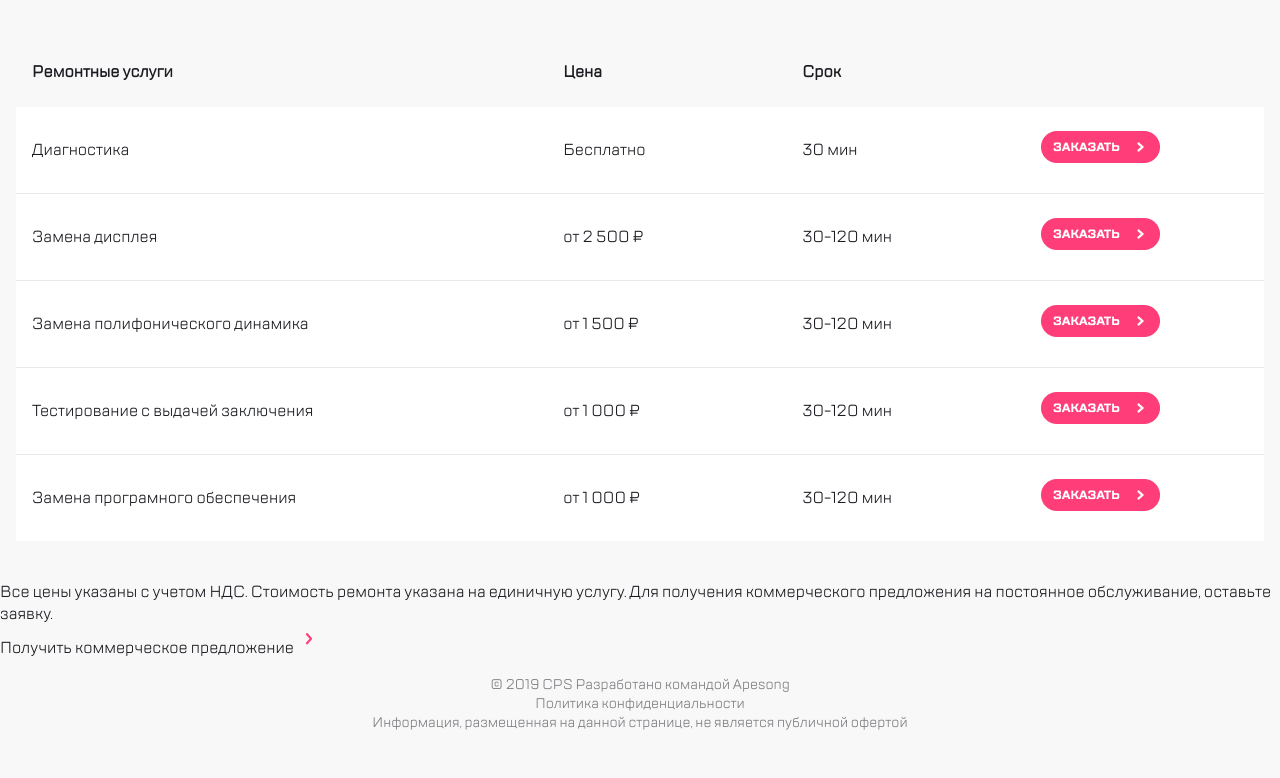
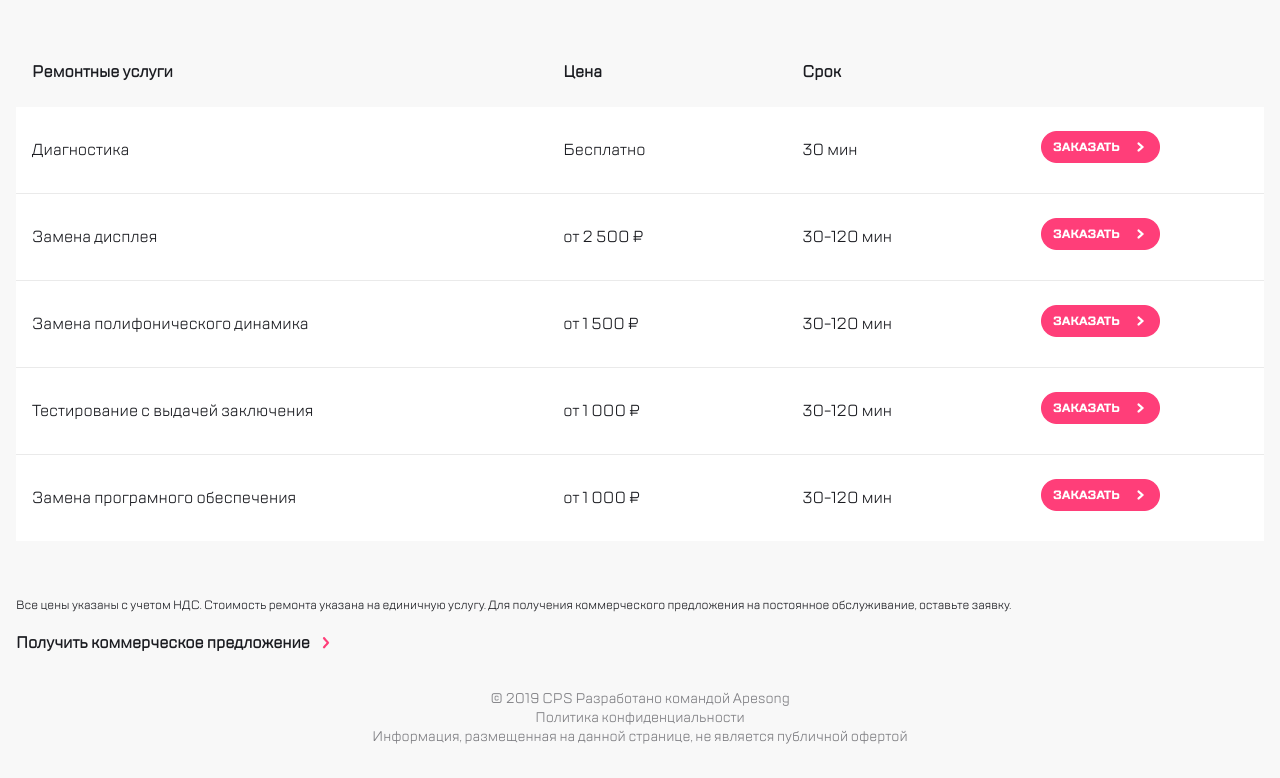
Before and after one commit to Halloween009/web-core-9.6, a website built with webpack: page src/index.html in a window 1280 px wide. Shown: the part 1225-2003 px from the top of the page. Before the commit the page ends 1973 px from the top, so only its background shows below. Built offline with nearby package versions, Linux system fonts and the light colour scheme; files whose address does not match are found by name.

Commit message:
9/21 small edit

```diff
--- a/src/index.html
+++ b/src/index.html
@@ -224,7 +224,7 @@
         <div class="swiper-price__wrapper swiper-wrapper"> </div>
         <div class="swiper-price__pagination swiper-pagination"></div>
       </div>
-      <div class="main_bottom">
+      <div class="main__bottom">
         <div class="small-text details"
           >Все цены указаны с учетом НДС. Стоимость ремонта указана на единичную
           услугу. Для получения коммерческого предложения на постоянное
@@ -232,13 +232,14 @@
         >
         <span class="agreement"
           >Получить коммерческое предложение
-          <img src="./img/more.png" alt="more" class="more" /></span
-      ></div>
-      <div class="main__footer">
-        <h3 class="footer-text"
-          >© 2019 CPS Разработано командой Apesong <br />
-          Политика конфиденциальности<br />Информация, размещенная на данной
-          странице, не является публичной офертой</h3
+          <img src="./img/more.png" alt="more" class="more"
+        /></span>
+        <div class="main__footer">
+          <h3 class="footer-text"
+            >© 2019 CPS Разработано командой Apesong <br />
+            Политика конфиденциальности<br />Информация, размещенная на данной
+            странице, не является публичной офертой</h3
+          ></div
         >
       </div>
     </div>
--- a/src/scss/bottom-part.scss
+++ b/src/scss/bottom-part.scss
@@ -1,4 +1,4 @@
-.menu__footer {
+.main__bottom {
   display: flex;
   flex-direction: column;
   justify-content: space-between;
```
